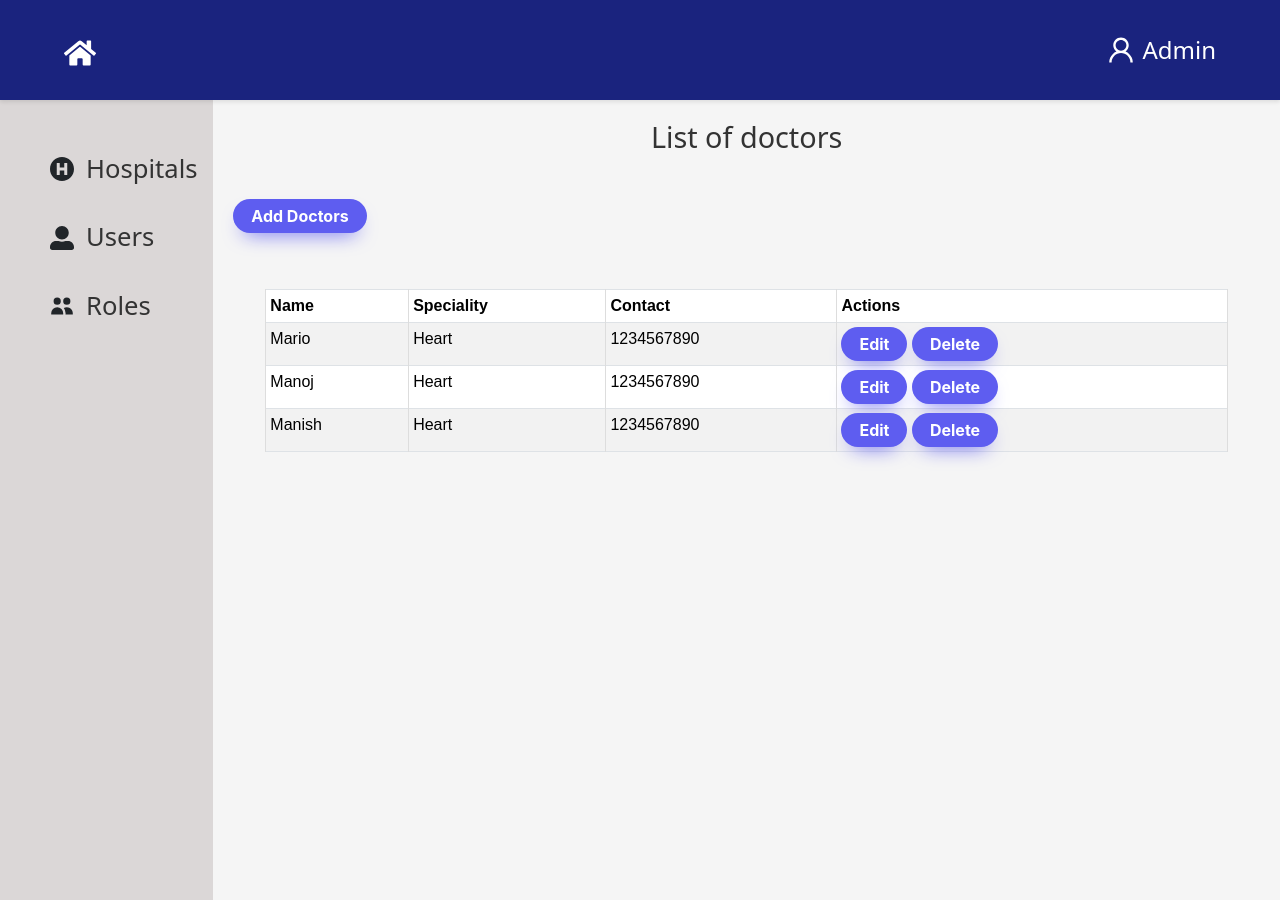
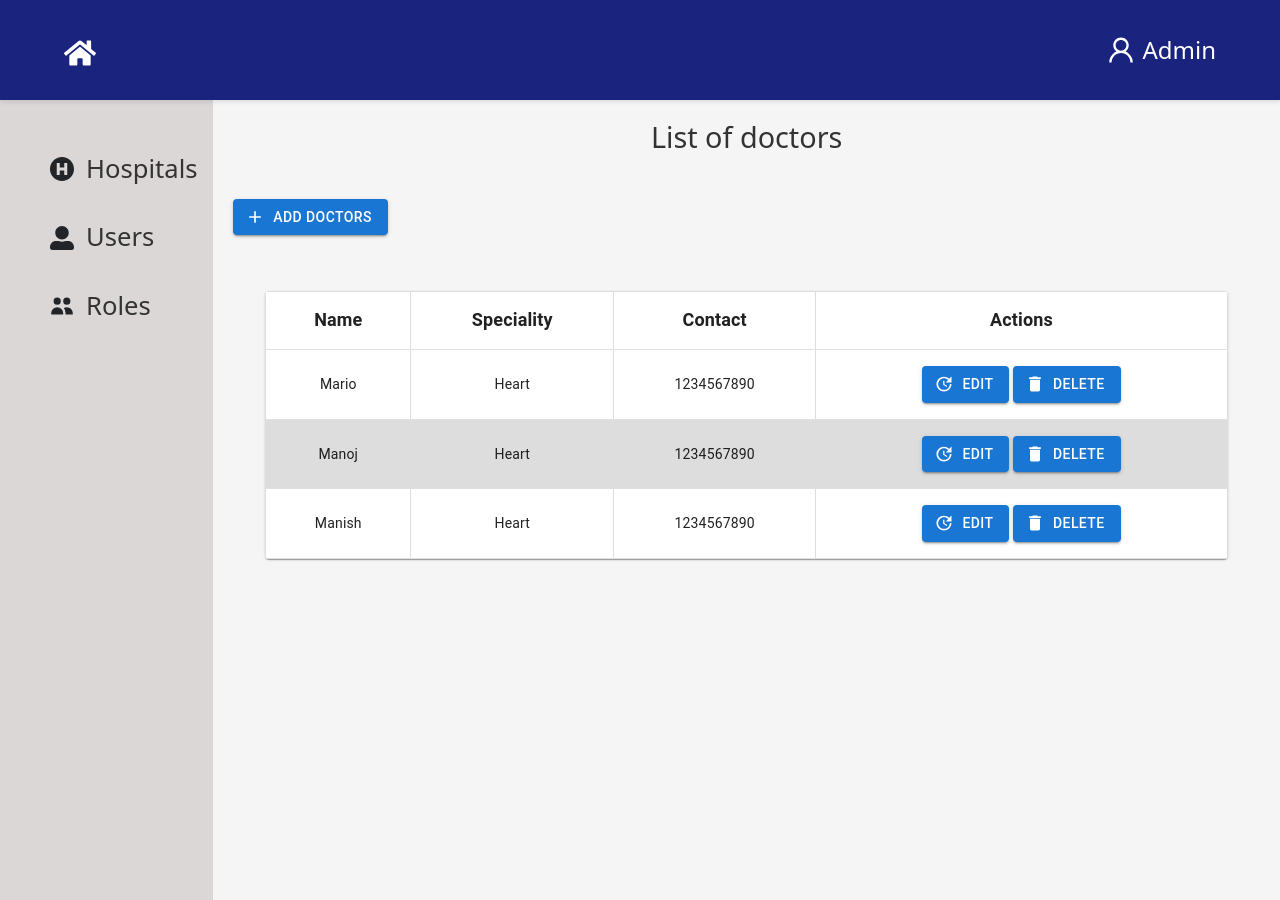
Before and after one commit to iOfficeProject/hospital_appointment_booking_system_frontend, a React (Create React App) app: page / in a window 1280 px wide. Built offline with nearby package versions, Linux system fonts and the light colour scheme.

Commit message:
Added material-ui to tables and buttons

```diff
--- a/package.json
+++ b/package.json
@@ -5,6 +5,7 @@
   "dependencies": {
     "@emotion/react": "^11.11.1",
     "@emotion/styled": "^11.11.0",
+    "@mui/icons-material": "^5.14.0",
     "@mui/material": "^5.14.0",
     "@react-native-picker/picker": "^2.4.10",
     "@testing-library/jest-dom": "^5.16.5",
--- a/src/Components/Welcome/AdminPage.js
+++ b/src/Components/Welcome/AdminPage.js
@@ -4,12 +4,23 @@ import { FaHome, FaHospitalSymbol, FaUserAlt } from "react-icons/fa";
 import { RiAdminLine } from "react-icons/ri";
 import { HiUsers } from "react-icons/hi";
 import { Link, Navigate, NavLink, useNavigate } from "react-router-dom";
-import { Button, Table, Row, Col, Container } from "react-bootstrap";
+import { Row, Col, Container } from "react-bootstrap";
 import "bootstrap/dist/css/bootstrap.min.css";
 import Doctors from "./Doctors";
 import axios from "axios";
 import Sidebar from "./Sidebar";
 import Header from "./Header";
+import Table from "@mui/material/Table";
+import TableBody from "@mui/material/TableBody";
+import TableCell from "@mui/material/TableCell";
+import TableContainer from "@mui/material/TableContainer";
+import TableHead from "@mui/material/TableHead";
+import TableRow from "@mui/material/TableRow";
+import Paper from "@mui/material/Paper";
+import Button from "@mui/material/Button";
+import DeleteIcon from "@mui/icons-material/Delete";
+import Update from "@mui/icons-material/Update";
+import Add from "@mui/icons-material/Add";
 
 const AdminPage = () => {
   // const [doctor, setDoctor] = useState([]);
@@ -94,7 +105,9 @@ const AdminPage = () => {
                 <br />
 
                 <Link to="/adddoctor">
-                  <Button size="lg">Add Doctors</Button>
+                  <Button variant="contained" startIcon={<Add />}>
+                    Add Doctors
+                  </Button>
                 </Link>
 
                 <br />
@@ -102,7 +115,7 @@ const AdminPage = () => {
                 <br />
 
                 <div style={{ margin: "2rem" }}>
-                  <Table striped bordered hover size="sm">
+                  {/* <Table striped bordered hover size="sm">
                     <thead>
                       <tr>
                         <th>Name</th>
@@ -156,7 +169,72 @@ const AdminPage = () => {
                           })
                         : "No data available"}
                     </tbody>
-                  </Table>
+                  </Table> */}
+                  <TableContainer component={Paper}>
+                    <Table>
+                      <TableHead>
+                        <TableRow>
+                          <TableCell align="center">
+                            <b style={{ fontSize: "18px" }}>Name</b>
+                          </TableCell>
+                          <TableCell align="center">
+                            <b style={{ fontSize: "18px" }}>Speciality</b>
+                          </TableCell>
+                          <TableCell align="center">
+                            <b style={{ fontSize: "18px" }}>Contact</b>
+                          </TableCell>
+                          <TableCell align="center">
+                            <b style={{ fontSize: "18px" }}>Actions</b>
+                          </TableCell>
+                        </TableRow>
+                      </TableHead>
+                      <TableBody>
+                        {Doctors && Doctors.length > 0
+                          ? Doctors.map((doctor) => (
+                              <TableRow key={doctor.id}>
+                                <TableCell
+                                  component="th"
+                                  scope="row"
+                                  align="center"
+                                >
+                                  {doctor.Name}
+                                </TableCell>
+                                <TableCell align="center">
+                                  {doctor.Speciality}
+                                </TableCell>
+                                <TableCell align="center">
+                                  {doctor.Contact}
+                                </TableCell>
+                                <TableCell align="center">
+                                  <Button
+                                    variant="contained"
+                                    startIcon={<Update />}
+                                    onClick={() =>
+                                      handleEdit(
+                                        doctor.id,
+                                        doctor.Name,
+                                        doctor.Speciality,
+                                        doctor.Contact
+                                      )
+                                    }
+                                  >
+                                    Edit
+                                  </Button>
+                                  &nbsp;
+                                  <Button
+                                    variant="contained"
+                                    startIcon={<DeleteIcon />}
+                                    onClick={() => deleteDoctor(doctor.id)}
+                                  >
+                                    Delete
+                                  </Button>
+                                </TableCell>
+                              </TableRow>
+                            ))
+                          : "No data available"}
+                      </TableBody>
+                    </Table>
+                  </TableContainer>
                 </div>
               </article>
             </div>
--- a/src/Components/Welcome/HospitalPage.js
+++ b/src/Components/Welcome/HospitalPage.js
@@ -1,7 +1,7 @@
 import React, { useEffect, useState } from "react";
 import Header from "./Header";
 import Sidebar from "./Sidebar";
-import { Button, Row, Col, Container } from "react-bootstrap";
+import { Row, Col, Container } from "react-bootstrap";
 import { Link, useNavigate } from "react-router-dom";
 import Hospitals from "./Hospitals";
 import axios from "axios";
@@ -12,6 +12,10 @@ import TableContainer from "@mui/material/TableContainer";
 import TableHead from "@mui/material/TableHead";
 import TableRow from "@mui/material/TableRow";
 import Paper from "@mui/material/Paper";
+import Button from "@mui/material/Button";
+import DeleteIcon from "@mui/icons-material/Delete";
+import Update from "@mui/icons-material/Update";
+import Add from "@mui/icons-material/Add";
 
 const HospitalPage = () => {
   const [hospitals, setHospitals] = useState([]);
@@ -62,7 +66,9 @@ const HospitalPage = () => {
                 <h2 style={{ textAlign: "center" }}>List of Hospitals</h2>
                 <br />
                 <Link to="/addhospital">
-                  <Button size="lg">Add Hospital</Button>
+                  <Button variant="contained" startIcon={<Add />}>
+                    Add Hospital
+                  </Button>
                 </Link>
                 <br />
                 <br />
@@ -105,7 +111,7 @@ const HospitalPage = () => {
                       )}
                     </tbody>
                   </Table> */}
-                   <TableContainer component={Paper}>
+                  <TableContainer component={Paper}>
                     <Table>
                       <TableHead>
                         <TableRow>
@@ -138,11 +144,18 @@ const HospitalPage = () => {
                                   <Link
                                     to={`/edithospital/${hospital.hospitalId}`}
                                   >
-                                    <Button>Edit</Button>
+                                    <Button
+                                      variant="contained"
+                                      startIcon={<Update />}
+                                    >
+                                      Edit
+                                    </Button>
                                   </Link>
                                   &nbsp;
                                   <Link>
                                     <Button
+                                      variant="contained"
+                                      startIcon={<DeleteIcon />}
                                       onClick={() =>
                                         deleteHospital(hospital.hospitalId)
                                       }
--- a/src/Components/Welcome/UserPage.js
+++ b/src/Components/Welcome/UserPage.js
@@ -2,7 +2,7 @@ import React, { useEffect, useState } from "react";
 import Header from "./Header";
 import Sidebar from "./Sidebar";
 import { Link, useNavigate } from "react-router-dom";
-import { Button, Row, Col, Container } from "react-bootstrap";
+import { Row, Col, Container } from "react-bootstrap";
 import "bootstrap/dist/css/bootstrap.min.css";
 import Doctors from "./Doctors";
 import axios from "axios";
@@ -16,25 +16,29 @@ import TableContainer from "@mui/material/TableContainer";
 import TableHead from "@mui/material/TableHead";
 import TableRow from "@mui/material/TableRow";
 import Paper from "@mui/material/Paper";
+import Button from "@mui/material/Button";
+import DeleteIcon from "@mui/icons-material/Delete";
+import Update from "@mui/icons-material/Update";
+import Add from "@mui/icons-material/Add";
 
 function UserPage() {
   const [users, setUsers] = useState([]);
 
-  const navigate = useNavigate();
+  // const navigate = useNavigate();
 
-  const handleEdit = (id, name, email, contact, password, role) => {
-    localStorage.setItem("Name", name);
+  // const handleEdit = (id, name, email, contact, password, role) => {
+  //   localStorage.setItem("Name", name);
 
-    localStorage.setItem("Email", email);
+  //   localStorage.setItem("Email", email);
 
-    localStorage.setItem("Contact", contact);
+  //   localStorage.setItem("Contact", contact);
 
-    localStorage.setItem("Password", password);
+  //   localStorage.setItem("Password", password);
 
-    localStorage.setItem("Role", role);
+  //   localStorage.setItem("Role", role);
 
-    localStorage.setItem("Id", id);
-  };
+  //   localStorage.setItem("Id", id);
+  // };
 
   const url = "https://localhost:7264/api/users";
 
@@ -85,7 +89,9 @@ function UserPage() {
                 <br />
 
                 <Link to="/adduser">
-                  <Button size="lg">Add User</Button>
+                  <Button variant="contained" startIcon={<Add />}>
+                    Add User
+                  </Button>
                 </Link>
 
                 <br />
@@ -179,10 +185,17 @@ function UserPage() {
                                 </TableCell>
                                 <TableCell align="center">
                                   <Link to={`/edituser/${user.userId}`}>
-                                    <Button>Edit</Button>
+                                    <Button
+                                      variant="contained"
+                                      startIcon={<Update />}
+                                    >
+                                      Edit
+                                    </Button>
                                   </Link>
                                   &nbsp;
                                   <Button
+                                    variant="contained"
+                                    startIcon={<DeleteIcon />}
                                     onClick={() => deleteUser(user.userId)}
                                   >
                                     Delete
```
Also changed, not shown: src/Components/Welcome/AddRole.js (+5 -125 lines), src/Components/Welcome/RolePage.js (+11 -4 lines), 1 other file (tests, documents, lock files or other folders).
